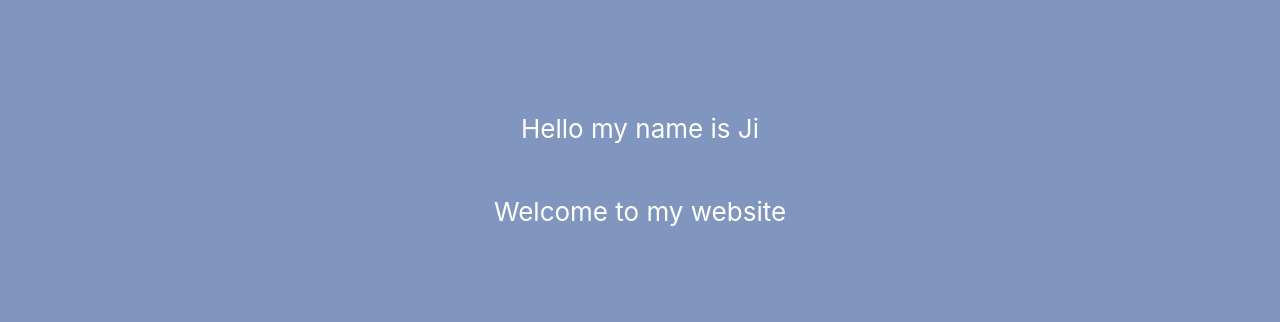
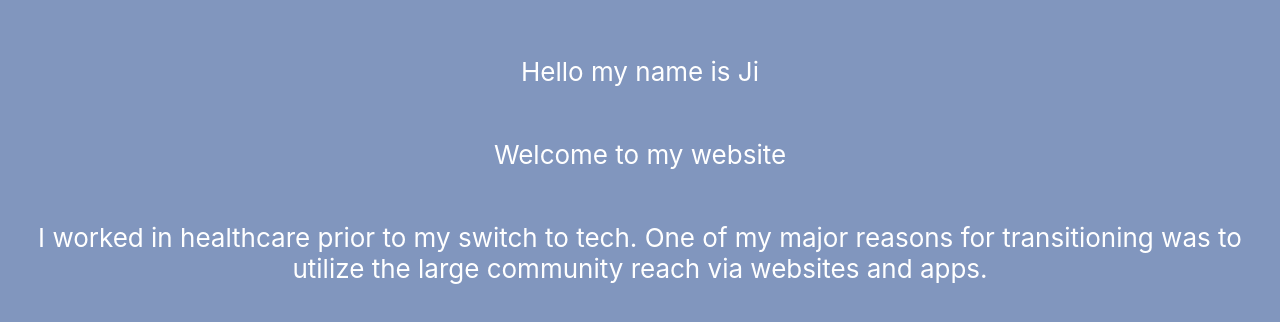
Before and after one commit to typingtrex/typingtrex.github.io, a React (Create React App) app: page / in a window 1280 px wide. Shown: the part 230-552 px from the top of the page. Built offline with nearby package versions, Linux system fonts and the light colour scheme.

Commit message:
context about transitioning from healthcare to tech

```diff
--- a/src/App.js
+++ b/src/App.js
@@ -7,6 +7,11 @@ function App() {
       <header className="App-header">
         <p>Hello my name is Ji</p>
         <p id="personal-description">Welcome to my website</p>
+        <p>
+          I worked in healthcare prior to my switch to tech. One of my major
+          reasons for transitioning was to utilize the large community reach via
+          websites and apps.
+        </p>
       </header>
     </div>
   );
```
